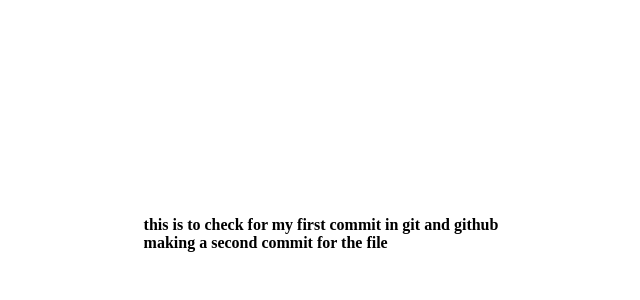
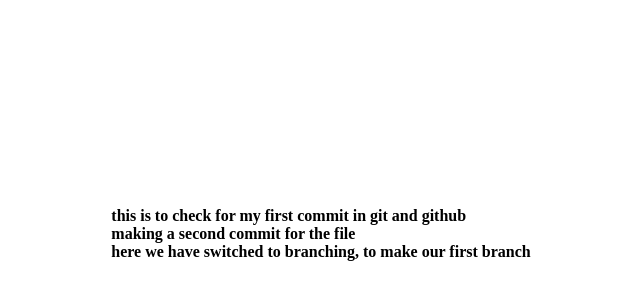
Before and after one commit to austinedavid/git-branching-lessons, a plain HTML site: page index.html in a window 1280 px wide. Shown: the part 166-466 px from the top of the page, without its empty margins (319-959 px from the left). Drawn offline with Linux system fonts and the light colour scheme.

Commit message:
working in my test file

```diff
--- a/index.html
+++ b/index.html
@@ -11,6 +11,7 @@
     <div class="first-div">
         <h4>this is to check for my first commit in git and github</h4>
         <h4>making a second commit for the file</h4>
+        <h4>here we have switched to branching, to make our first branch</h4>
     </div>
 </body>
 </html>
```
